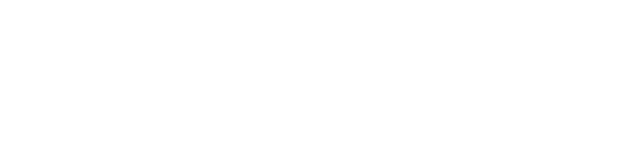
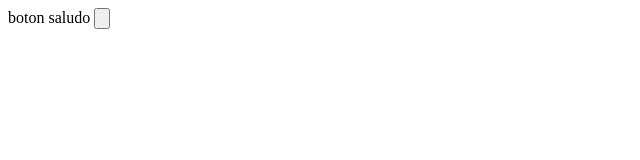
Before and after one commit to andres6789/ejemplo-alura, a plain HTML site: page index.html in a window 1280 px wide. Shown: the whole page, without its empty margins (0-640 px from the left). Drawn offline with Linux system fonts and the light colour scheme.

Commit message:
incluye input

```diff
--- a/index.html
+++ b/index.html
@@ -6,6 +6,10 @@
     <title>Sistema de Registro de Juegos</title>
 </head>
 <body>
+    <div>
+        <label for="mensaje-saludo">boton saludo</label>
+        <input class="mensaje-saludo" type="button">
+    </div>
 
 </body>
 </html>
```
